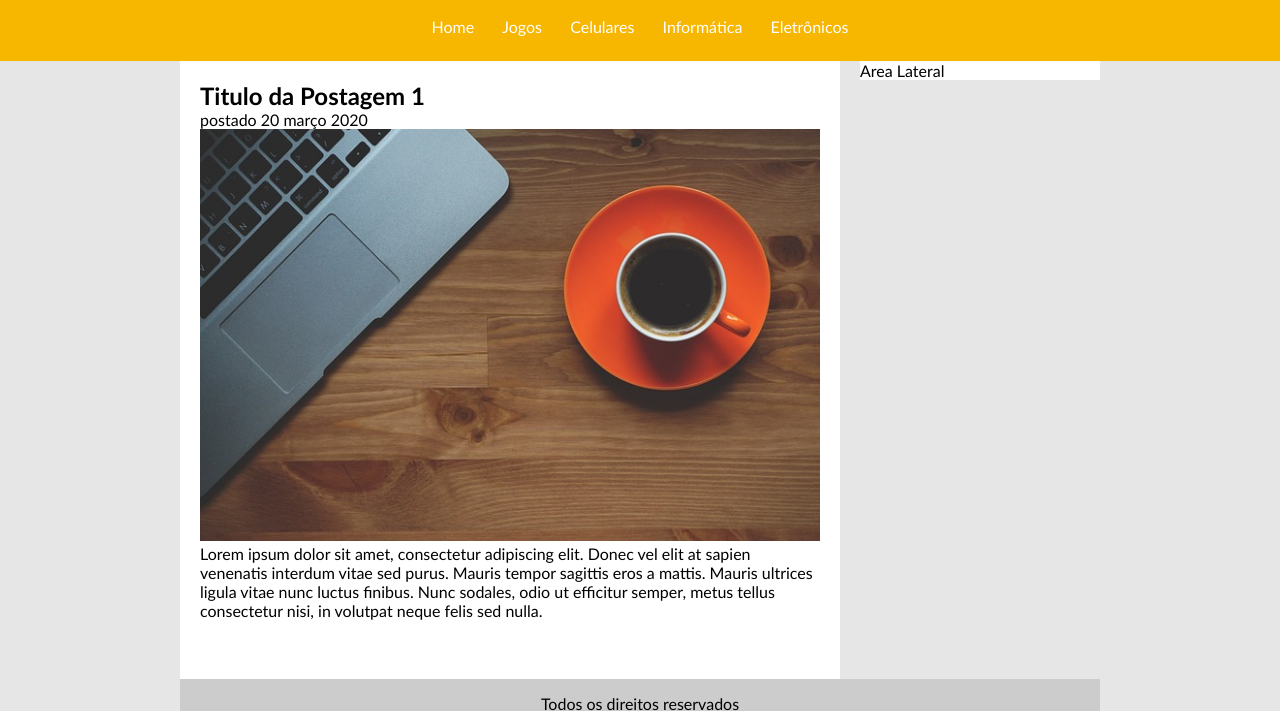
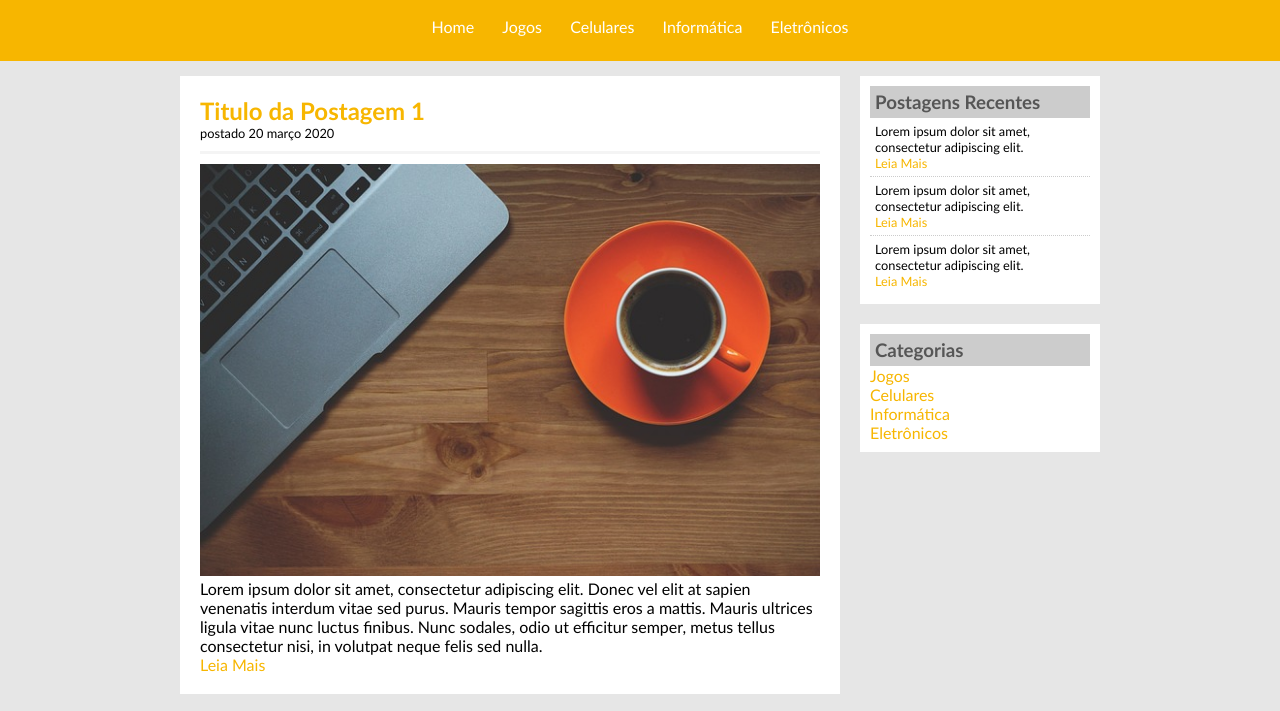
Before and after one commit to lmboldrin/TecBlog, a plain HTML site: page paginas/index.html in a window 1280 px wide. Shown: the part 76-787 px from the top of the page. Drawn offline with Linux system fonts and the light colour scheme.

Commit message:
Criando barra de conteudo lateral e completando a estrutura basica do site

```diff
--- a/paginas/index.html
+++ b/paginas/index.html
@@ -24,8 +24,19 @@
             <!-- Abertura Postagem -->
             <div class="postagem">
                 <h2>Titulo da Postagem 1</h2>
-                <span>postado 20 março 2020</span>
+                <span class="data-postagem">postado 20 março 2020</span>
                 <img src="../imagens/imagem1.jpg" width="620px">
+                <p>
+                    Lorem ipsum dolor sit amet, consectetur adipiscing elit. Donec vel elit at sapien venenatis interdum vitae sed purus. Mauris tempor sagittis eros a mattis. Mauris ultrices ligula vitae nunc luctus finibus. Nunc sodales, odio ut efficitur semper, metus tellus consectetur nisi, in volutpat neque felis sed nulla.
+                </p>
+                <a href="#">Leia Mais</a>
+            </div>
+            <!-- Fechamento Postagem -->
+             <!-- Abertura Postagem -->
+            <div class="postagem">
+                <h2>Titulo da Postagem 2</h2>
+                <span class="data-postagem">postado 10 março 2020</span>
+                <img src="../imagens/imagem2.jpg" width="620px">
                 <p>
                     Lorem ipsum dolor sit amet, consectetur adipiscing elit. Donec vel elit at sapien venenatis interdum vitae sed purus. Mauris tempor sagittis eros a mattis. Mauris ultrices ligula vitae nunc luctus finibus. Nunc sodales, odio ut efficitur semper, metus tellus consectetur nisi, in volutpat neque felis sed nulla.
                 </p>
@@ -34,7 +45,29 @@
             <!-- Fechamento Postagem -->
         </div>
         <div id="area-lateral">
-            Area Lateral
+            <div class="conteudo-lateral">
+                <h3>Postagens Recentes</h3>
+                <div class="postagem-lateral">
+                    <p class="texto-lateral">Lorem ipsum dolor sit amet, consectetur adipiscing elit.</p>
+                    <a href="#">Leia Mais</a>
+                </div>
+                <div class="postagem-lateral">
+                    <p class="texto-lateral">Lorem ipsum dolor sit amet, consectetur adipiscing elit.</p>
+                    <a href="#">Leia Mais</a>
+                </div>
+                <div class="postagem-lateral" style="border-bottom: none;">
+                    <p class="texto-lateral">Lorem ipsum dolor sit amet, consectetur adipiscing elit.</p>
+                    <a href="#">Leia Mais</a>
+                </div>
+            </div>
+
+            <div class="conteudo-lateral">
+                <h3>Categorias</h3>
+                <a href="jogos.html">Jogos</a><br>
+                <a href="celulares.html">Celulares</a><br>
+                <a href="informatica.html">Informática</a><br>
+                <a href="eletronicos.html">Eletrônicos</a><br>
+            </div>
         </div>
         <div id="rodape">
             Todos os direitos reservados
--- a/style/style.css
+++ b/style/style.css
@@ -10,8 +10,6 @@ body{
     font-family: "Trebuchet MS", Helvetica, sans-serif;
     background: #e6e6e6;
 }
-
-
 
 /*   *****Layout*****  */
 
@@ -30,11 +28,9 @@ body{
 #area-principal{
     width:920px;
     margin: 0 auto;
+    padding: 15px;
 }
 
-#area-postagens, #area-lateral{
-    background: white;
-}
 
 #area-postagens{
     width:660px;
@@ -52,6 +48,18 @@ body{
     float:right;
 }
 
+.conteudo-lateral{
+    background: white;
+    padding: 10px;
+    margin-bottom: 20px;
+}
+
+.postagem-lateral{
+    font-size: 0.8em;
+    padding: 5px;
+    border-bottom: 1px dotted #CCC;
+}
+
 #rodape{
     clear: both;
     text-align: center;
@@ -65,24 +73,26 @@ a{
     text-decoration: none;
 }
 
-a:link, a:visited{
+a:link,  a:visited{
+    color: #f7b600;
+}
+
+a:hover{
+    text-decoration: underline;
+}
+
+
+#area-cabecalho a:link, #area-cabecalho a:visited{
     color: #fff;
     padding: 8px 12px;
 }
 
-a:hover{
+#area-cabecalho a:hover{
     color: #f7b600;
     background: #fff;
+    text-decoration: none;
 }
 
-
-#area-logo{
-
-}
-
-#area-menu{
-
-}
 
 /*   ****Formatações Geras****   */
 
@@ -91,6 +101,24 @@ h1{
     font-size: 2.5em;
 }
 
+h2{
+    color: #f7b600;
+}
+
+h3{
+    color: #565656;
+    background: #CCC;
+    padding: 5px;
+}
+
 .branco{
     color:#FFF;
 }
+
+.data-postagem{
+    font-size:0.8em;
+    border-bottom: solid #f4f4f4;
+    padding-bottom: 10px;
+    margin-bottom: 10px;
+    display: block;
+}
```
